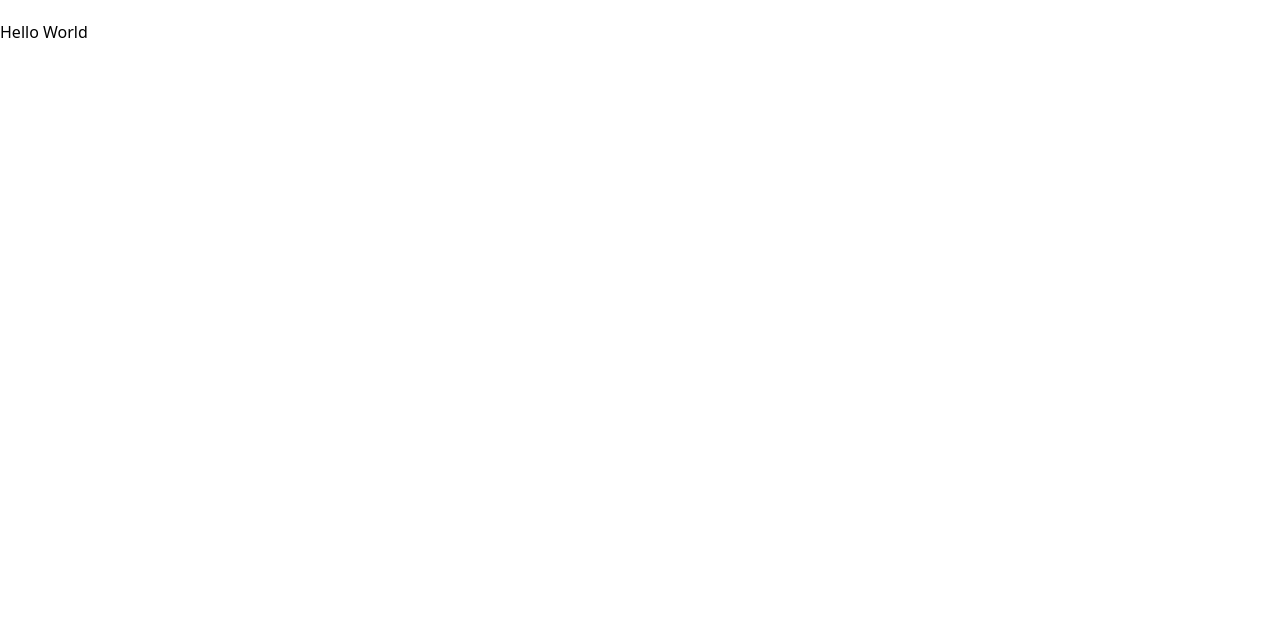
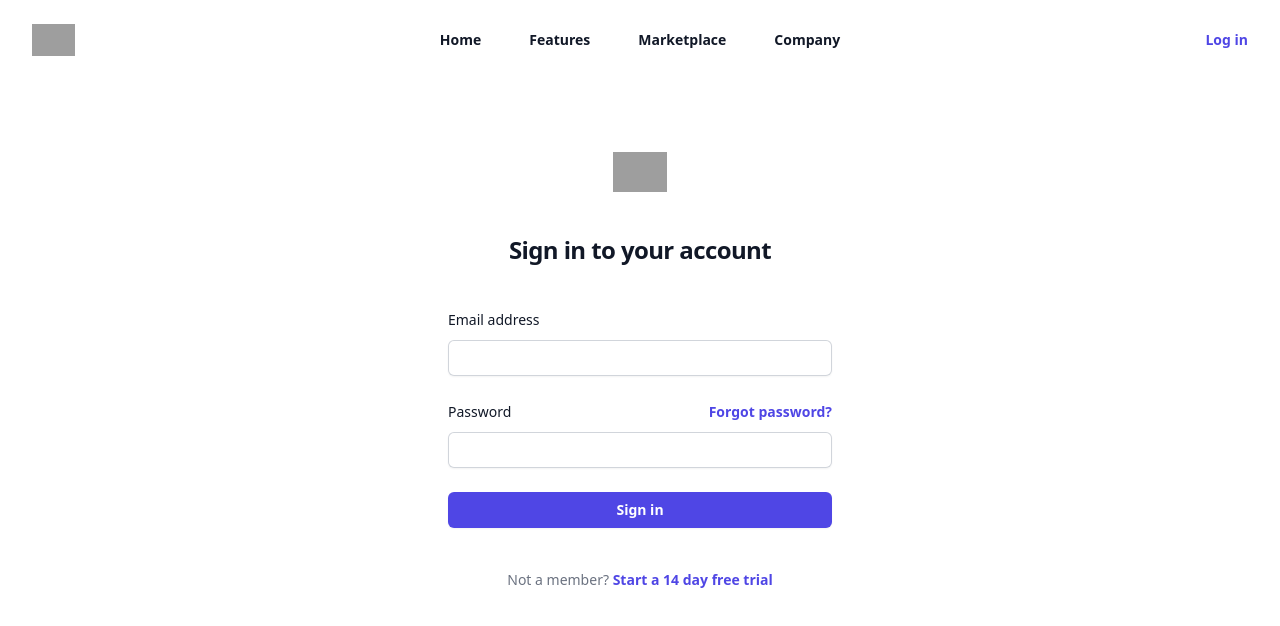
Before and after one commit to abdurohman-karim/artify, a Vue app: page /login in a window 1280 px wide. Before the commit this address had no page. Shown: the top 626 px of the page. Built offline with nearby package versions, Linux system fonts and the light colour scheme; grey boxes are pictures that could not be loaded.

Commit message:
added some ui components

```diff
--- a/index.html
+++ b/index.html
@@ -7,7 +7,7 @@
     <title>Vite App</title>
     <link rel="stylesheet" href="https://cdnjs.cloudflare.com/ajax/libs/font-awesome/6.5.1/css/all.min.css"/>
   </head>
-  <body>
+  <body >
     <div id="app"></div>
     <script type="module" src="/src/main.js"></script>
   </body>
--- a/package.json
+++ b/package.json
@@ -9,6 +9,9 @@
     "preview": "vite preview"
   },
   "dependencies": {
+    "@headlessui/vue": "^1.7.17",
+    "@heroicons/vue": "^2.1.1",
+    "@tailwindcss/forms": "^0.5.7",
     "vue": "^3.3.11",
     "vue-router": "^4.2.5"
   },
--- a/src/App.vue
+++ b/src/App.vue
@@ -1,12 +1,12 @@
 <template>
-  <div>
-    <p class="mt-5">Hello World</p>
+  <Header />
+  <div class="mx-auto flex max-w-7xl items-center justify-between p-6 lg:px-8">
+    <router-view />
   </div>
 </template>
-<script>
-export default {
+<script setup>
+import Header from '@/ui-components/Header.vue'
 
-}
 </script>
 <style>
 
--- a/src/router/index.js
+++ b/src/router/index.js
@@ -2,7 +2,23 @@ import { createRouter, createWebHistory } from 'vue-router'
 
 const router = createRouter({
   history: createWebHistory(import.meta.env.BASE_URL),
-  routes: []
+  routes: [
+    {
+      path: '/',
+      name: 'home',
+      component: () => import('@/views/HomeView.vue')
+    },
+    {
+      path: '/register',
+      name: 'register',
+      component: () => import('@/views/RegisterView.vue')
+    },
+    {
+      path: '/login',
+      name: 'login',
+      component: () => import('@/views/LoginView.vue')
+    }
+  ]
 })
 
 export default router
--- /dev/null
+++ b/src/ui-components/Header.vue
@@ -0,0 +1,102 @@
+<template>
+    <header class="bg-white">
+      <nav class="mx-auto flex max-w-7xl items-center justify-between p-6 lg:px-8" aria-label="Global">
+        <div class="flex lg:flex-1">
+          <router-link :to="{name: 'home'}">
+            <img class="h-8 w-auto" src="https://tailwindui.com/img/logos/mark.svg?color=indigo&shade=600" alt="" />
+          </router-link>
+        </div>
+        <div class="flex lg:hidden">
+          <button type="button" class="-m-2.5 inline-flex items-center justify-center rounded-md p-2.5 text-gray-700" @click="mobileMenuOpen = true">
+            <span class="sr-only">Open main menu</span>
+            <Bars3Icon class="h-6 w-6" aria-hidden="true" />
+          </button>
+        </div>
+        <PopoverGroup class="hidden lg:flex lg:gap-x-12">
+
+          <router-link :to="{name: 'home'}" class="text-sm font-semibold leading-6 text-gray-900" :class="{'text-indigo-600': $route.name === 'home'}">Home</router-link>
+          <a href="#" class="text-sm font-semibold leading-6 text-gray-900">Features</a>
+          <a href="#" class="text-sm font-semibold leading-6 text-gray-900">Marketplace</a>
+          <a href="#" class="text-sm font-semibold leading-6 text-gray-900">Company</a>
+        </PopoverGroup>
+        <div class="hidden lg:flex lg:flex-1 lg:justify-end">
+            <router-link :to="{name: 'login'}" class="text-sm font-semibold leading-6 text-gray-900" :class="{'text-indigo-600': $route.name === 'login'}">Log in</router-link>
+        </div>
+      </nav>
+      <Dialog as="div" class="lg:hidden" @close="mobileMenuOpen = false" :open="mobileMenuOpen">
+        <div class="fixed inset-0 z-10" />
+        <DialogPanel class="fixed inset-y-0 right-0 z-10 w-full overflow-y-auto bg-white px-6 py-6 sm:max-w-sm sm:ring-1 sm:ring-gray-900/10">
+          <div class="flex items-center justify-between">
+            <a href="#" class="-m-1.5 p-1.5">
+              <span class="sr-only">Your Company</span>
+              <img class="h-8 w-auto" src="https://tailwindui.com/img/logos/mark.svg?color=indigo&shade=600" alt="" />
+            </a>
+            <button type="button" class="-m-2.5 rounded-md p-2.5 text-gray-700" @click="mobileMenuOpen = false">
+              <span class="sr-only">Close menu</span>
+              <XMarkIcon class="h-6 w-6" aria-hidden="true" />
+            </button>
+          </div>
+          <div class="mt-6 flow-root">
+            <div class="-my-6 divide-y divide-gray-500/10">
+              <div class="space-y-2 py-6">
+                <Disclosure as="div" class="-mx-3" v-slot="{ open }">
+                  <DisclosureButton class="flex w-full items-center justify-between rounded-lg py-2 pl-3 pr-3.5 text-base font-semibold leading-7 text-gray-900 hover:bg-gray-50">
+                    Product
+                    <ChevronDownIcon :class="[open ? 'rotate-180' : '', 'h-5 w-5 flex-none']" aria-hidden="true" />
+                  </DisclosureButton>
+                  <DisclosurePanel class="mt-2 space-y-2">
+                    <DisclosureButton v-for="item in [...products, ...callsToAction]" :key="item.name" as="a" :href="item.href" class="block rounded-lg py-2 pl-6 pr-3 text-sm font-semibold leading-7 text-gray-900 hover:bg-gray-50">{{ item.name }}</DisclosureButton>
+                  </DisclosurePanel>
+                </Disclosure>
+                <a href="#" class="-mx-3 block rounded-lg px-3 py-2 text-base font-semibold leading-7 text-gray-900 hover:bg-gray-50">Features</a>
+                <a href="#" class="-mx-3 block rounded-lg px-3 py-2 text-base font-semibold leading-7 text-gray-900 hover:bg-gray-50">Marketplace</a>
+                <a href="#" class="-mx-3 block rounded-lg px-3 py-2 text-base font-semibold leading-7 text-gray-900 hover:bg-gray-50">Company</a>
+              </div>
+              <div class="py-6">
+                <a href="#" class="-mx-3 block rounded-lg px-3 py-2.5 text-base font-semibold leading-7 text-gray-900 hover:bg-gray-50">Log in</a>
+              </div>
+            </div>
+          </div>
+        </DialogPanel>
+      </Dialog>
+    </header>
+  </template>
+
+  <script setup>
+  import { ref } from 'vue'
+  import {
+    Dialog,
+    DialogPanel,
+    Disclosure,
+    DisclosureButton,
+    DisclosurePanel,
+    Popover,
+    PopoverButton,
+    PopoverGroup,
+    PopoverPanel,
+  } from '@headlessui/vue'
+  import {
+    ArrowPathIcon,
+    Bars3Icon,
+    ChartPieIcon,
+    CursorArrowRaysIcon,
+    FingerPrintIcon,
+    SquaresPlusIcon,
+    XMarkIcon,
+  } from '@heroicons/vue/24/outline'
+  import { ChevronDownIcon, PhoneIcon, PlayCircleIcon } from '@heroicons/vue/20/solid'
+
+  const products = [
+    { name: 'Analytics', description: 'Get a better understanding of your traffic', href: '#', icon: ChartPieIcon },
+    { name: 'Engagement', description: 'Speak directly to your customers', href: '#', icon: CursorArrowRaysIcon },
+    { name: 'Security', description: 'Your customers’ data will be safe and secure', href: '#', icon: FingerPrintIcon },
+    { name: 'Integrations', description: 'Connect with third-party tools', href: '#', icon: SquaresPlusIcon },
+    { name: 'Automations', description: 'Build strategic funnels that will convert', href: '#', icon: ArrowPathIcon },
+  ]
+  const callsToAction = [
+    { name: 'Watch demo', href: '#', icon: PlayCircleIcon },
+    { name: 'Contact sales', href: '#', icon: PhoneIcon },
+  ]
+
+  const mobileMenuOpen = ref(false)
+  </script>
--- /dev/null
+++ b/src/ui-components/LoginForm.vue
@@ -0,0 +1,50 @@
+<template>
+    <div class="flex min-h-full flex-1 flex-col justify-center px-6 py-12 lg:px-8">
+    <div class="sm:mx-auto sm:w-full sm:max-w-sm">
+      <img class="mx-auto h-10 w-auto" src="https://tailwindui.com/img/logos/mark.svg?color=indigo&shade=600" alt="Your Company" />
+      <h2 class="mt-10 text-center text-2xl font-bold leading-9 tracking-tight text-gray-900">Sign in to your account</h2>
+    </div>
+
+    <div class="mt-10 sm:mx-auto sm:w-full sm:max-w-sm">
+      <form class="space-y-6" action="#" method="POST">
+        <div>
+          <label for="email" class="block text-sm font-medium leading-6 text-gray-900">Email address</label>
+          <div class="mt-2">
+            <input id="email" name="email" type="email" autocomplete="email" required="" class="block w-full rounded-md border-0 py-1.5 text-gray-900 shadow-sm ring-1 ring-inset ring-gray-300 placeholder:text-gray-400 focus:ring-2 focus:ring-inset focus:ring-indigo-600 sm:text-sm sm:leading-6" />
+          </div>
+        </div>
+
+        <div>
+          <div class="flex items-center justify-between">
+            <label for="password" class="block text-sm font-medium leading-6 text-gray-900">Password</label>
+            <div class="text-sm">
+              <a href="#" class="font-semibold text-indigo-600 hover:text-indigo-500">Forgot password?</a>
+            </div>
+          </div>
+          <div class="mt-2">
+            <input id="password" name="password" type="password" autocomplete="current-password" required="" class="block w-full rounded-md border-0 py-1.5 text-gray-900 shadow-sm ring-1 ring-inset ring-gray-300 placeholder:text-gray-400 focus:ring-2 focus:ring-inset focus:ring-indigo-600 sm:text-sm sm:leading-6" />
+          </div>
+        </div>
+
+        <div>
+          <button type="submit" class="flex w-full justify-center rounded-md bg-indigo-600 px-3 py-1.5 text-sm font-semibold leading-6 text-white shadow-sm hover:bg-indigo-500 focus-visible:outline focus-visible:outline-2 focus-visible:outline-offset-2 focus-visible:outline-indigo-600">Sign in</button>
+        </div>
+      </form>
+
+      <p class="mt-10 text-center text-sm text-gray-500">
+        Not a member?
+        {{ ' ' }}
+        <a href="#" class="font-semibold leading-6 text-indigo-600 hover:text-indigo-500">Start a 14 day free trial</a>
+      </p>
+    </div>
+  </div>
+</template>
+<script>
+
+export default {
+
+}
+</script>
+<style>
+
+</style>
--- /dev/null
+++ b/src/views/HomeView.vue
@@ -0,0 +1,11 @@
+<template>
+    <div>
+        Home
+    </div>
+</template>
+<script setup>
+
+</script>
+<style>
+
+</style>
--- /dev/null
+++ b/src/views/LoginView.vue
@@ -0,0 +1,9 @@
+<template>
+    <LoginForm />
+</template>
+<script setup>
+import LoginForm from '@/ui-components/LoginForm.vue'
+</script>
+<style>
+
+</style>
--- /dev/null
+++ b/src/views/RegisterView.vue
@@ -0,0 +1,13 @@
+<template>
+    <div>
+        Register
+    </div>
+</template>
+<script>
+export default {
+
+}
+</script>
+<style>
+
+</style>
--- a/tailwind.config.js
+++ b/tailwind.config.js
@@ -7,5 +7,7 @@ export default {
   theme: {
     extend: {},
   },
-  plugins: [],
+  plugins: [
+    require('@tailwindcss/forms'),
+  ],
 }
```
Also changed, not shown: 1 other file (tests, documents, lock files or other folders).
